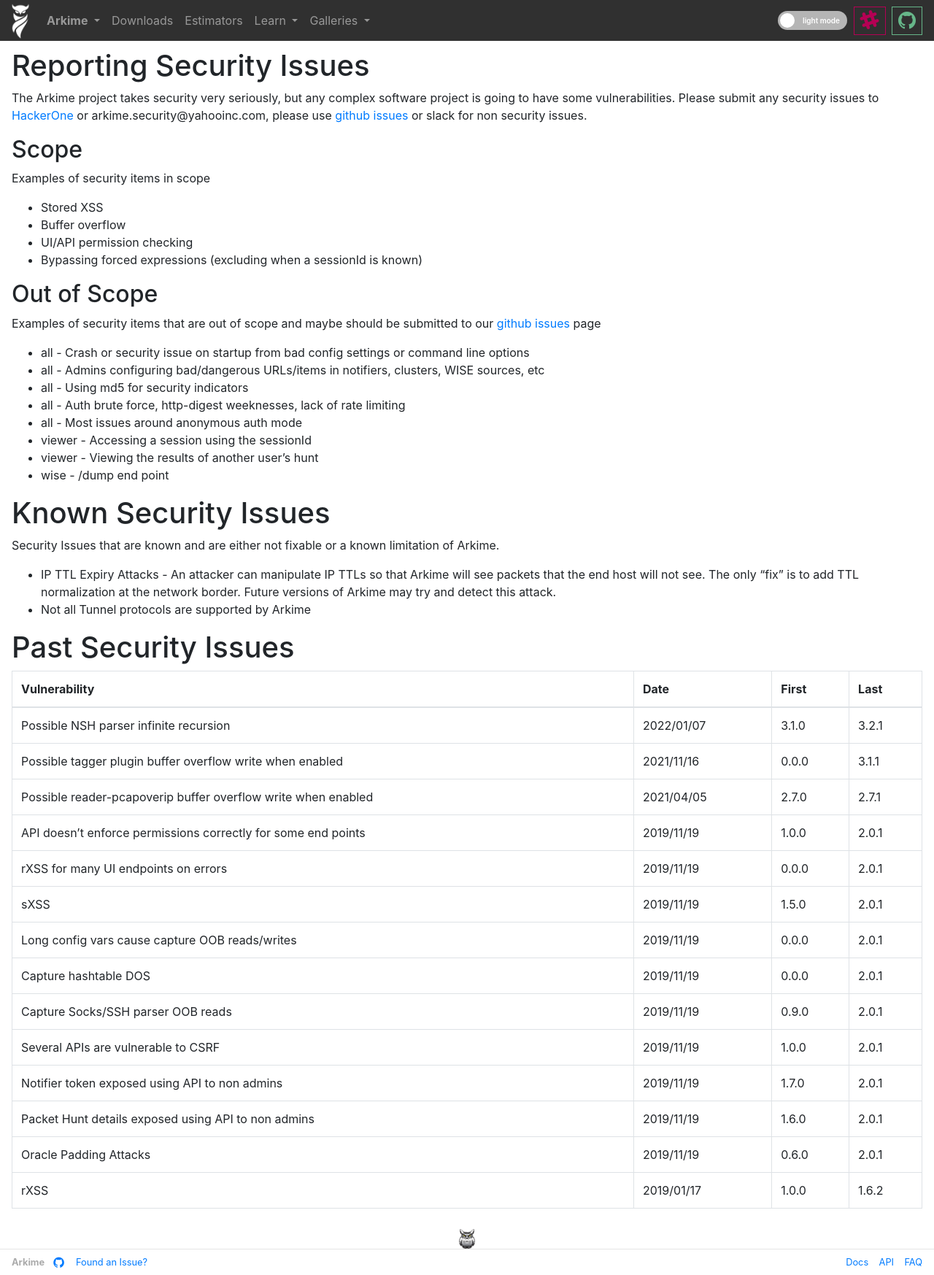
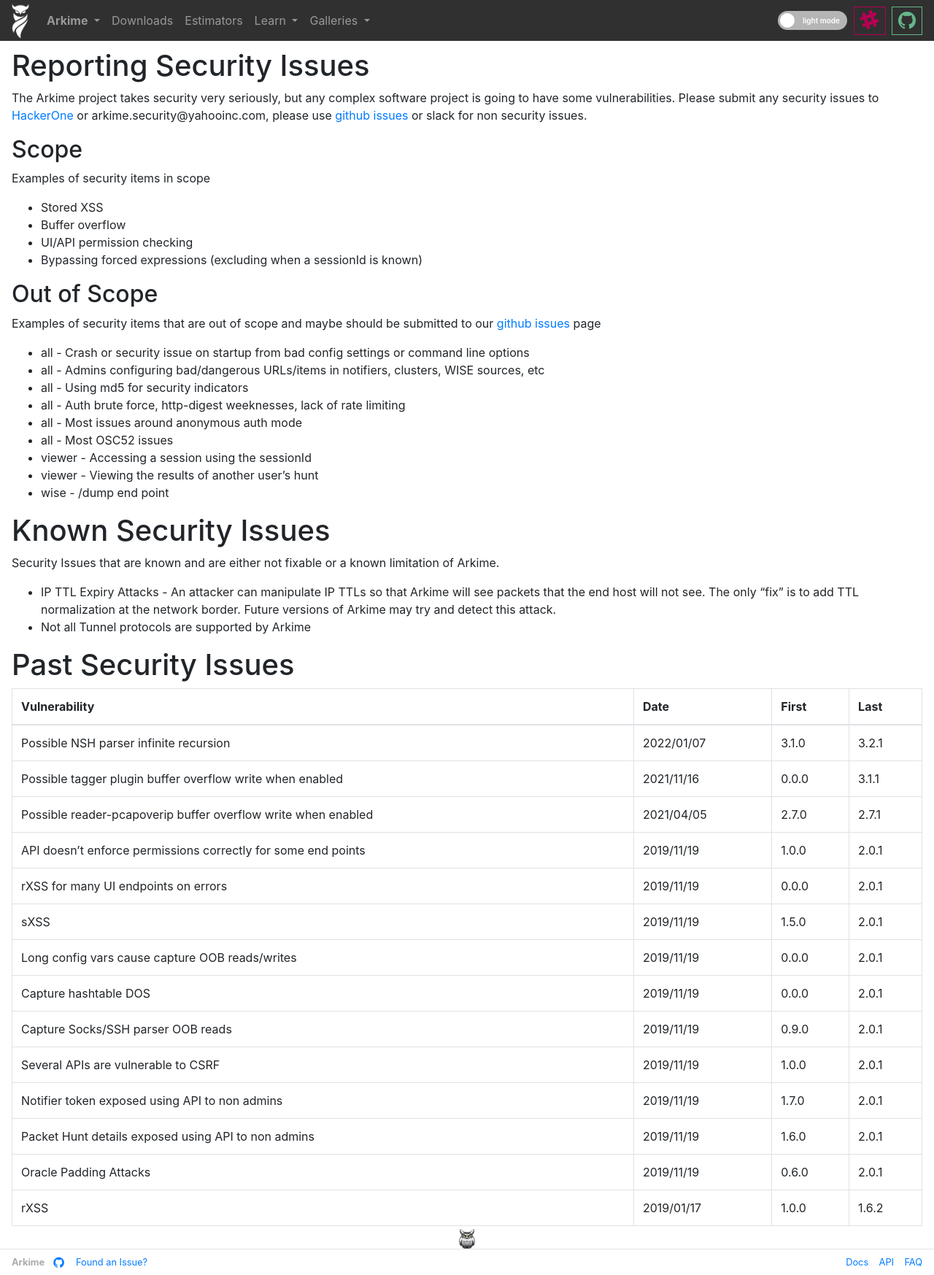
Before and after one commit to arkime/arkimeweb, a Jekyll site: the page built from _wiki/security.md, in a window 1280 px wide. Shown: the whole page at 73% size. Built offline with Jekyll 4.4.1, drawn with Linux system fonts in a browser that asks for light colours.

Commit message:
added OSC52

```diff
--- a/_wiki/security.md
+++ b/_wiki/security.md
@@ -28,6 +28,7 @@
 * all - Using md5 for security indicators
 * all - Auth brute force, http-digest weeknesses, lack of rate limiting
 * all - Most issues around anonymous auth mode
+* all - Most OSC52 issues
 * viewer - Accessing a session using the sessionId
 * viewer - Viewing the results of another user's hunt
 * wise - /dump end point
```
